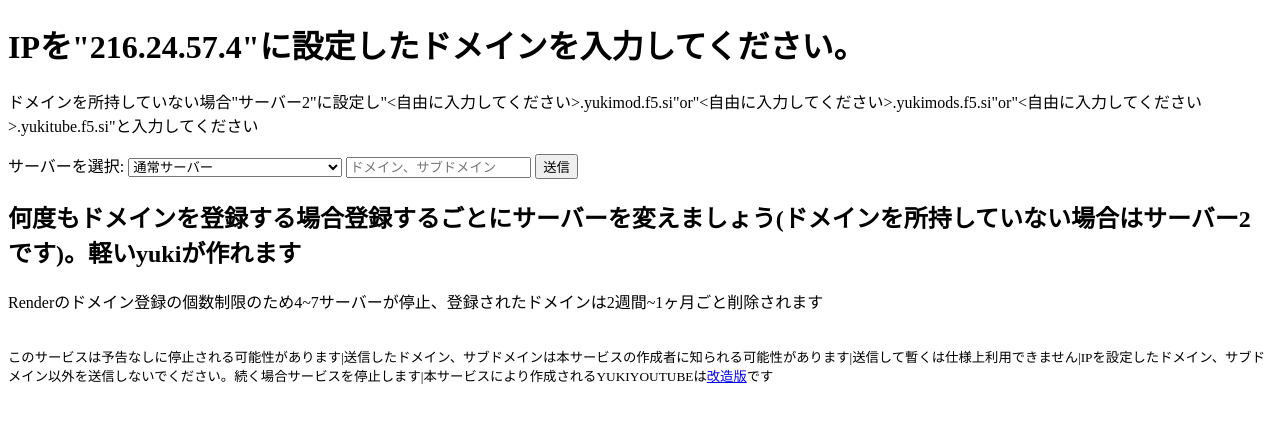
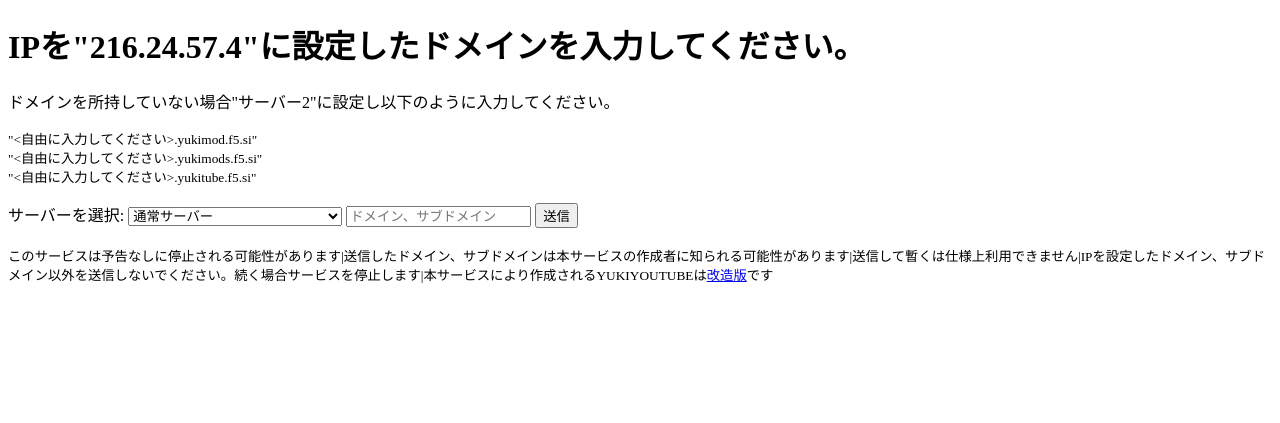
Before and after one commit to ztttas1-project/yukicreate, a Flask app: page / in a window 1280 px wide. Shown: the top 423 px of the page. Run offline with Flask 3, Linux system fonts and the light colour scheme.

Commit message:
Update index.html

```diff
--- a/templates/index.html
+++ b/templates/index.html
@@ -7,7 +7,7 @@
 </head>
 <body>
     <h1>IPを"216.24.57.4"に設定したドメインを入力してください。</h1>
-    <p>ドメインを所持していない場合"サーバー2"に設定し"<自由に入力してください>.yukimod.f5.si"or"<自由に入力してください>.yukimods.f5.si"or"<自由に入力してください>.yukitube.f5.si"と入力してください</p>
+    <p>ドメインを所持していない場合"サーバー2"に設定し以下のように入力してください。</p><p><small>"<自由に入力してください>.yukimod.f5.si"<br>"<自由に入力してください>.yukimods.f5.si"<br>"<自由に入力してください>.yukitube.f5.si"</small></p>
     <form action="/submit" method="post">
     <label for="server">サーバーを選択:</label>
     <select name="server" required>
@@ -23,8 +23,6 @@
     <input type="text" name="domain" required placeholder="ドメイン、サブドメイン">
     <button type="submit">送信</button>
     </form>
-    <h2>何度もドメインを登録する場合登録するごとにサーバーを変えましょう(ドメインを所持していない場合はサーバー2です)。軽いyukiが作れます</h2>
-    <p　style="color: red">Renderのドメイン登録の個数制限のため4~7サーバーが停止、登録されたドメインは2週間~1ヶ月ごと削除されます</p>
     <br><small>このサービスは予告なしに停止される可能性があります|送信したドメイン、サブドメインは本サービスの作成者に知られる可能性があります|送信して暫くは仕様上利用できません|IPを設定したドメイン、サブドメイン以外を送信しないでください。続く場合サービスを停止します|本サービスにより作成されるYUKIYOUTUBEは<a href="https://github.com/Skype-Github/YUKI-GOD">改造版</a>です</small>
 </body>
 </html>
```
